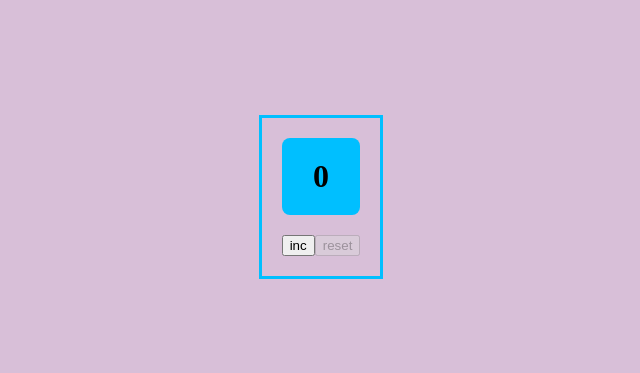
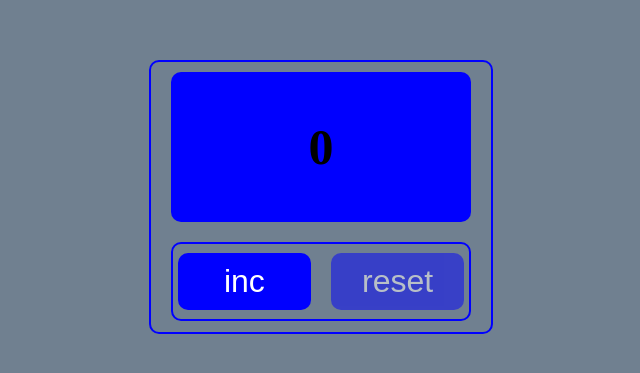
Before and after one commit to VanoKi/counter, a React (Vite) app: page / in a window 1280 px wide. Shown: the part 203-576 px from the top of the page, without its empty margins (319-959 px from the left). Built offline with nearby package versions, Linux system fonts and the light colour scheme.

Commit message:
feat: new files

```diff
--- a/src/App.css
+++ b/src/App.css
@@ -1,49 +1,105 @@
-.counter-item {
-  border-radius: 8px;
-  border: 1px solid deepskyblue;
-  padding: 16px;
-  width: 200px;
-}
+/*.counter-item {*/
+/*  border-radius: 8px;*/
+/*  border: 1px solid deepskyblue;*/
+/*  padding: 16px;*/
+/*  width: 200px;*/
+/*}*/
+
+/*.counter-display {*/
+/*  background: deepskyblue;*/
+/*  text-align: center;*/
+/*  font-size: 32px;*/
+/*  border-radius: 8px;*/
+/*  padding: 20px 0;*/
+/*  margin-bottom: 20px;*/
+/*  font-weight: 700;*/
+/*}*/
+
+/*.red {*/
+/*  color: red;*/
+/*}*/
+
+/*.black {*/
+/*  color: black;*/
+/*}*/
+
+/*.button-wrapper {*/
+/*  display: flex;*/
+/*  justify-content: space-between;*/
+/*  border: 1px solid deepskyblue;*/
+/*  padding: 8px;*/
+/*  border-radius: 8px;*/
+/*}*/
+
+/*.button {*/
+/*  background: deepskyblue;*/
+/*  border-radius: 8px;*/
+/*  font-size: 16px;*/
+/*  width: 46%;*/
+/*  height: 40px;*/
+/*}*/
+
+/*.button:disabled {*/
+/*  cursor: auto;*/
+/*}*/
+
 
 .counter {
-  padding: 20px;
-  border: 3px solid deepskyblue;
+    border: 2px solid blue;
+    border-radius: 10px;
+    padding: 10px 20px;
+    width: 300px;
+    height: 250px;
 }
 
 .counter-display {
-  background: deepskyblue;
-  text-align: center;
-  font-size: 32px;
-  border-radius: 8px;
-  padding: 20px 0;
-  margin-bottom: 20px;
-  font-weight: 700;
+    background: blue;
+    height: 60%;
+    border-radius: 10px;
+    display: flex;
+    justify-content: center;
+    align-items: center;
+    margin-bottom: 20px;
+}
+
+span {
+    font-size: 50px;
+    font-weight: bold;
+    color: #fff;
+}
+
+.button-panel {
+    height: 30%;
+    border-radius: 10px;
+    border: 2px solid blue;
+    display: flex;
+    justify-content: center;
+    align-items: center;
+    gap: 20px;
+}
+
+.counter-button {
+    cursor: pointer;
+    border: 10px;
+    background: blue;
+    padding: 10px 20px;
+    color: white;
+    border-radius: 10px;
+    width: 45%;
+    font-size: 32px;
+}
+
+.counter-button:disabled {
+    opacity: 0.5;
+    cursor: not-allowed;
 }
 
 .red {
-  color: red;
+    color: red;
+    font-size: 56px;
 }
 
 .black {
-  color: black;
+    font-size: 50px;
+    color: black;
 }
-
-.button-wrapper {
-  display: flex;
-  justify-content: space-between;
-  border: 1px solid deepskyblue;
-  padding: 8px;
-  border-radius: 8px;
-}
-
-.button {
-  background: deepskyblue;
-  border-radius: 8px;
-  font-size: 16px;
-  width: 46%;
-  height: 40px;
-}
-
-.button:disabled {
-  cursor: auto;
-}
--- a/src/App.tsx
+++ b/src/App.tsx
@@ -1,36 +1,34 @@
 import { useState } from 'react'
 import './App.css'
+import {CountDisplay} from "./components/CountDisplay/CountDisplay.tsx";
+import {ButtonPanel} from "./components/ButtonPanel/ButtonPanel.tsx";
 
 function App() {
-  let [a, setA] = useState(0)
+  const [a, setA] = useState(0)
+
   const onclickIncHandler = () => {
-    if (a < 5) {
-      setA(++a)
-    }
+      setA(a + 1)
   }
-  const onclickResetHandeler = () => {
+
+  const onclickResetHandler = () => {
     setA(0)
   }
+  console.log(a);
+
 
   return (
-    <div className={'counter'}>
-      <div className={'counter-display'}>
-        <span className={a === 5 ? 'red' : ''}>{a}</span>
+    <>
+      <div className={'counter'}>
+        <CountDisplay
+            a={a}
+        />
+        <ButtonPanel
+            onclickIncHandler={onclickIncHandler}
+            onclickResetHandler={onclickResetHandler}
+            a={a}/>
       </div>
-      <div className={'button-panel'}>
-        <button className={'counter-button'}
-                onClick={onclickIncHandler}
-                disabled={a === 5}>
-          inc
-        </button>
-        <button className={'counter-button'}
-                onClick={onclickResetHandeler}
-                disabled={a === 0}
-        >
-          reset
-        </button>
-      </div>
-    </div>
+
+    </>
   )
 }
 
--- a/src/components/Button/Button.tsx
+++ b/src/components/Button/Button.tsx
@@ -1,10 +1,12 @@
 type Props = {
     title:string
     onClick: () => void
+    className: string
+    disabled: boolean
 }
 
-export const Button = ({title, onClick}: Props) => {
+export const Button = ({title, onClick, className, disabled}: Props) => {
     return (
-        <button onClick={onClick}>{title}</button>
+        <button className={className} onClick={onClick} disabled={disabled}>{title}</button>
     )
 }
--- /dev/null
+++ b/src/components/ButtonPanel/ButtonPanel.tsx
@@ -0,0 +1,16 @@
+import {Button} from "../Button/Button.tsx";
+
+type Props = {
+    onclickIncHandler: () => void
+    onclickResetHandler:  () => void
+    a: number
+}
+
+export const ButtonPanel = ({onclickIncHandler, onclickResetHandler, a}: Props) => {
+    return (
+        <div className={'button-panel'}>
+            <Button className={'counter-button'} title={'inc'} onClick={onclickIncHandler} disabled={a === 5}/>
+            <Button className={'counter-button'} title={'reset'} onClick={onclickResetHandler} disabled={a === 0}/>
+        </div>
+    )
+}
--- /dev/null
+++ b/src/components/CountDisplay/CountDisplay.tsx
@@ -0,0 +1,11 @@
+type Props = {
+    a: number
+}
+
+export const CountDisplay = ({a}: Props) => {
+    return (
+        <div className={'counter-display'}>
+            <span className={a >= 5 ? 'red' : 'black'}>{a}</span>
+        </div>
+    )
+}
--- a/src/index.css
+++ b/src/index.css
@@ -1,12 +1,9 @@
 body {
   margin: 0;
   display: flex;
+  justify-content: center;
+  align-items: center;
   min-width: 320px;
   min-height: 100vh;
-
-  display: flex;
-  justify-content: center;
-  align-items: center;
-
-  background-color: thistle;
+  background: slategrey;
 }
```
Also changed, not shown: 1 other file (tests, documents, lock files or other folders).
